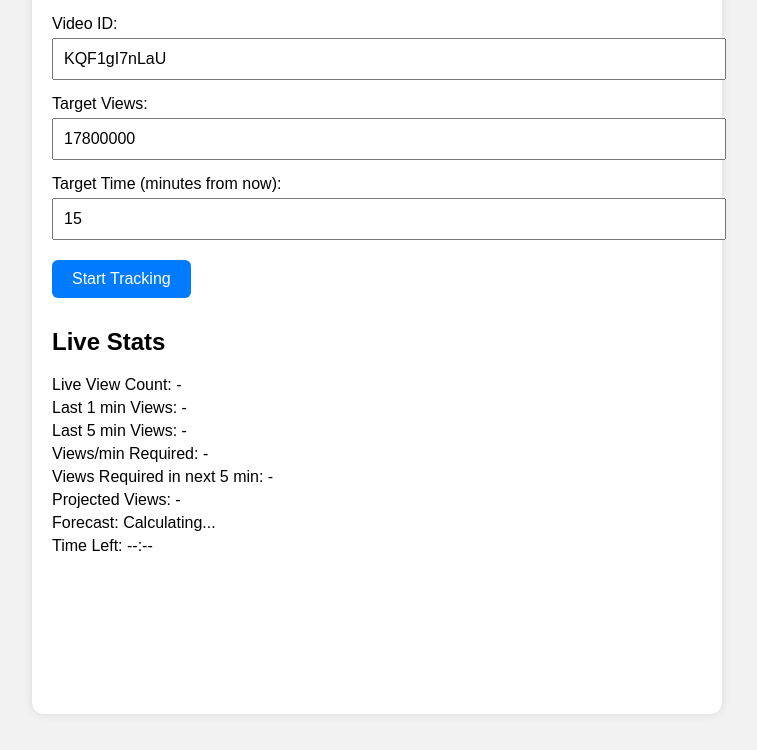
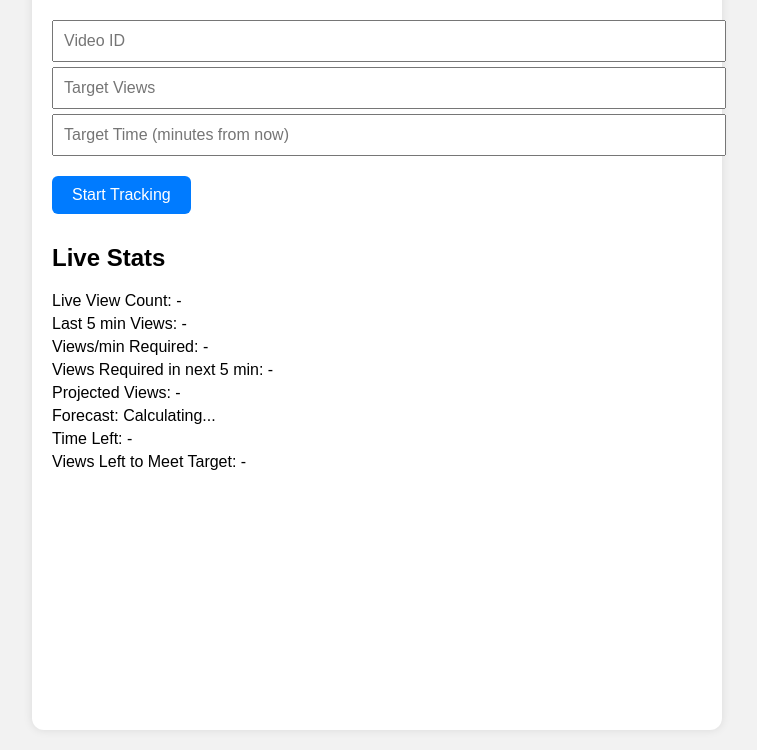
Before and after one commit to saurabbhsinha21/youtube-live-view-tracker, a plain HTML site: page index.html in a window 1280 px wide. Shown: the part 91-841 px from the top of the page, without its empty margins (263-1020 px from the left). Drawn offline with nearby package versions, Linux system fonts and the light colour scheme.

Commit message:
index.html

```diff
--- a/index.html
+++ b/index.html
@@ -3,37 +3,31 @@
 <head>
   <meta charset="UTF-8" />
   <meta name="viewport" content="width=device-width, initial-scale=1.0"/>
-  <title>YouTube View Forecast</title>
+  <title>YouTube Live View Tracker</title>
   <link rel="stylesheet" href="style.css" />
   <script src="https://cdn.jsdelivr.net/npm/chart.js"></script>
 </head>
 <body>
   <div class="container">
     <h1>YouTube Live View Tracker</h1>
-    <label>Video ID:
-      <input type="text" id="videoId" value="KQF1gI7nLaU"/>
-    </label>
-    <label>Target Views:
-      <input type="number" id="targetViews" value="17800000"/>
-    </label>
-    <label>Target Time (minutes from now):
-      <input type="number" id="targetTime" value="15"/>
-    </label>
+    <input type="text" id="videoId" placeholder="Video ID" />
+    <input type="number" id="targetViews" placeholder="Target Views" />
+    <input type="number" id="targetTime" placeholder="Target Time (minutes from now)" />
     <button onclick="startTracking()">Start Tracking</button>
 
     <div class="stats">
       <h2>Live Stats</h2>
       <p>Live View Count: <span id="liveViews">-</span></p>
-      <p>Last 1 min Views: <span id="last1min">-</span></p>
-      <p>Last 5 min Views: <span id="last5min">-</span></p>
+      <p>Last 5 min Views: <span id="last5Min">-</span></p>
       <p>Views/min Required: <span id="requiredRate">-</span></p>
-      <p>Views Required in next 5 min: <span id="requiredIn5">-</span></p>
-      <p>Projected Views: <span id="projected">-</span></p>
+      <p>Views Required in next 5 min: <span id="requiredNext5">-</span></p>
+      <p>Projected Views: <span id="projectedViews">-</span></p>
       <p>Forecast: <span id="forecast">Calculating...</span></p>
-      <p>Time Left: <span id="stopwatch">--:--</span></p>
+      <p>Time Left: <span id="timeLeft">-</span></p>
+      <p>Views Left to Meet Target: <span id="viewsLeft" class="neutral">-</span></p>
     </div>
 
-    <canvas id="viewChart" height="100"></canvas>
+    <canvas id="viewChart" width="400" height="200"></canvas>
   </div>
 
   <script src="script.js"></script>
```
